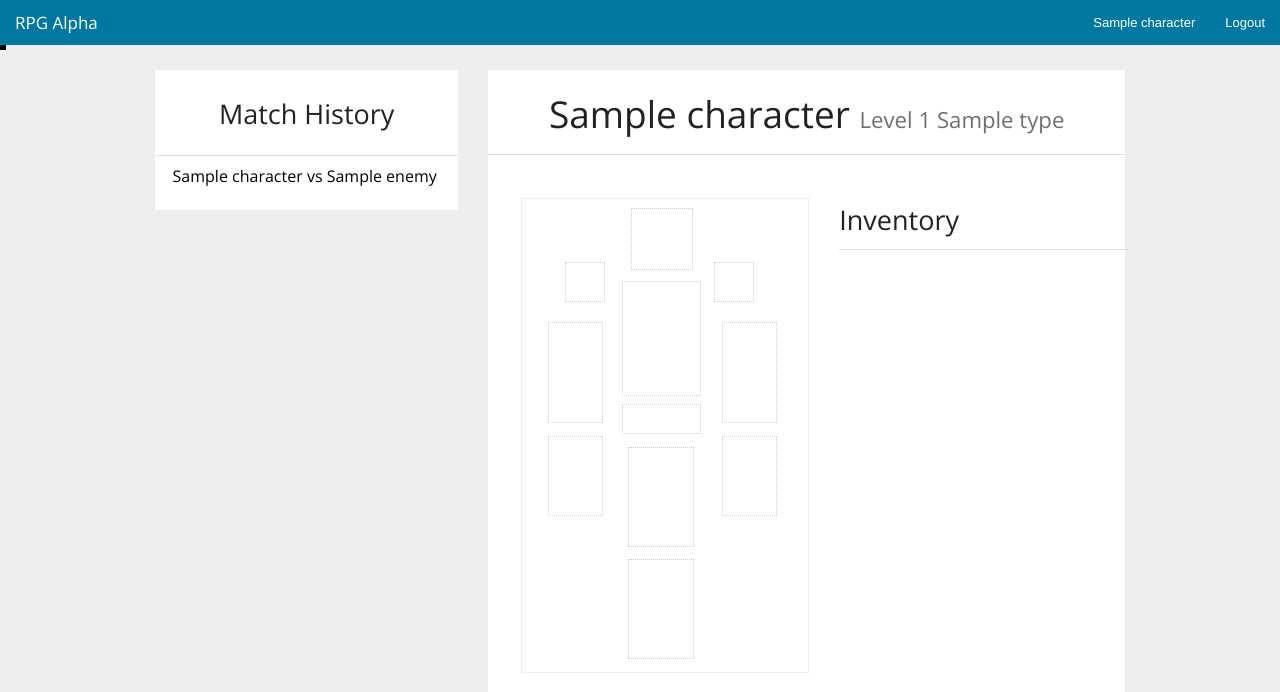
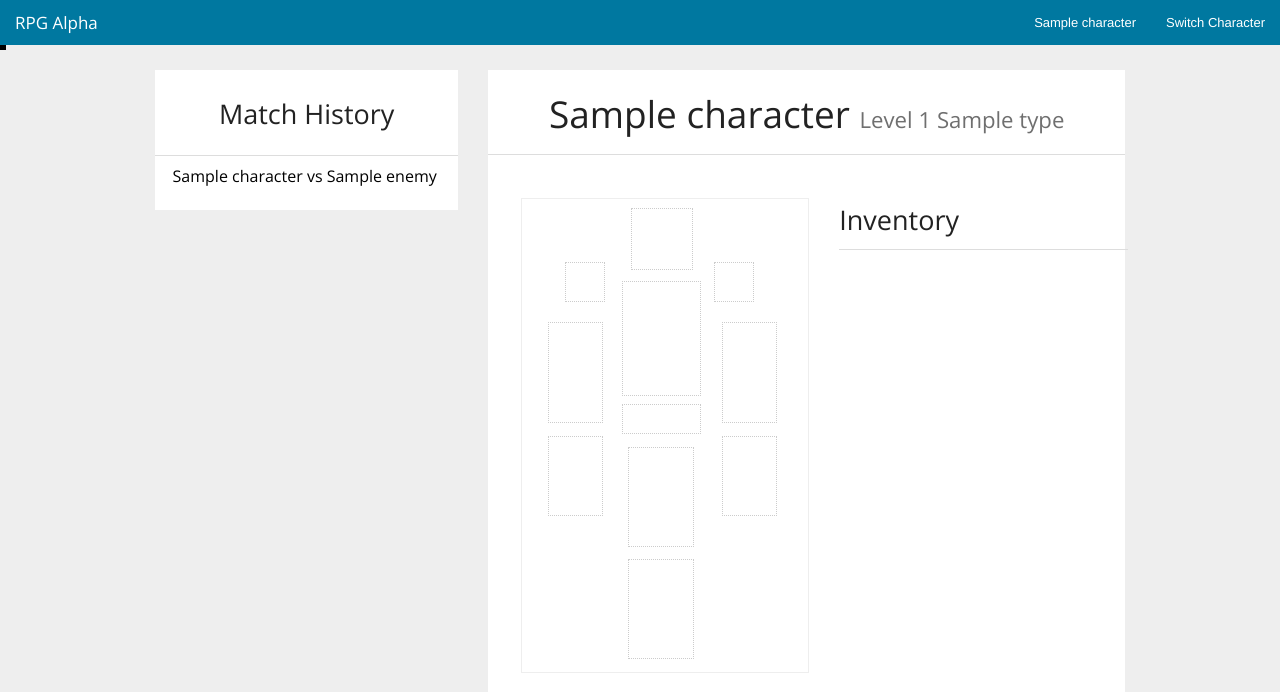
Before and after one commit to JamesJGarner/rpg-game, a Django app: template game/templates/characters/character_detail.html in a window 1280 px wide. Shown: the top 692 px of the page. Run offline with Django 3.2, Linux system fonts and the light colour scheme; the template is opened without the code that fills it: values that come from a table or form of the project are taken from there, others are empty; a user stored in the database is signed in; tables that the repository leaves empty hold one stand-in row (values such as "Sample post"); some libraries are stand-ins or nearby versions.

Commit message:
Changed from logout to change character as it could be confusing

```diff
--- a/game/templates/characters/character_detail.html
+++ b/game/templates/characters/character_detail.html
@@ -69,5 +69,5 @@ $(function() {
 {% endblock %}
 {% block navigation %}
     <li><a href="{{ character.get_absolute_url }}">{{ character.name }}</a></li>
-    <li><a href="/">Logout</a></li>
+    <li><a href="/">Switch Character</a></li>
 {% endblock %}
```
